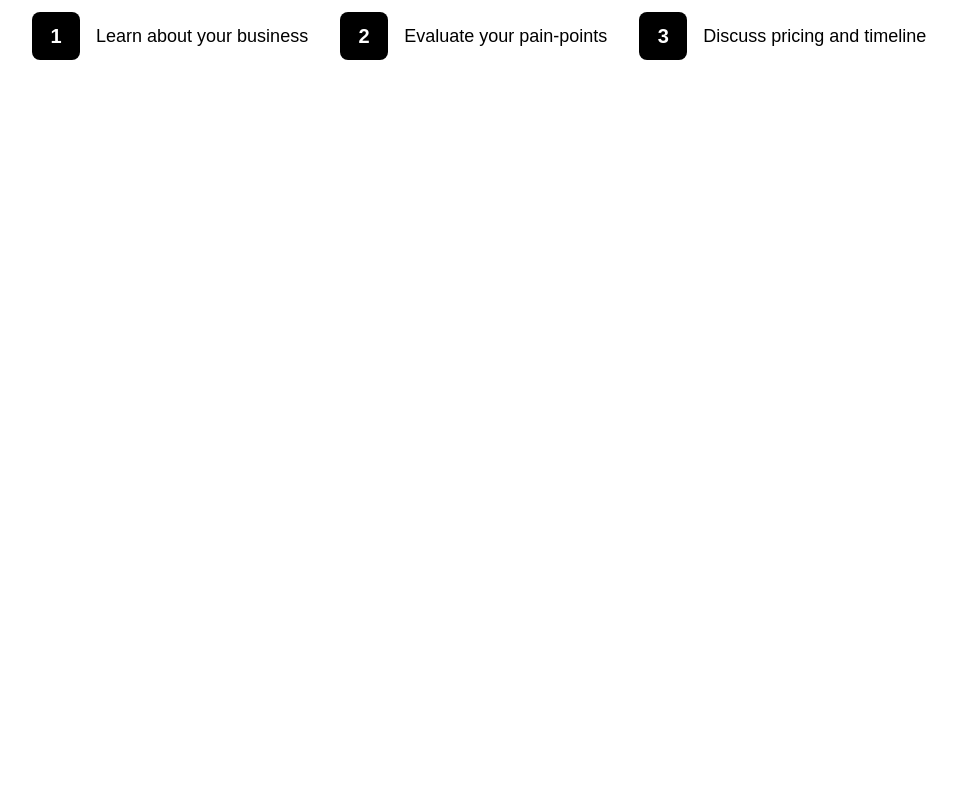
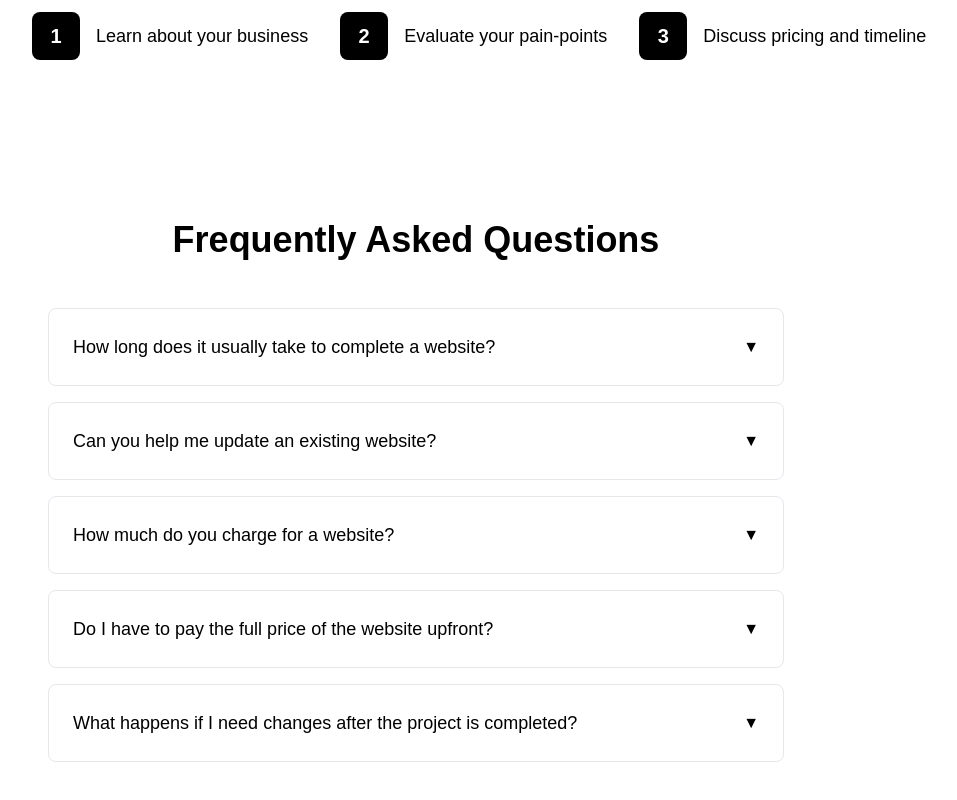
Before and after one commit to Visions-to-Visuals/v2v-website, a Next.js app: page / in a window 1280 px wide. Shown: the part 5542-6342 px from the top of the page, without its empty margins (224-1181 px from the left). Before the commit the page ends 5682 px from the top, so only its background shows below. Built offline with nearby package versions, Linux system fonts and the light colour scheme.

Commit message:
feat: FAQ section

```diff
--- a/src/app/page.tsx
+++ b/src/app/page.tsx
@@ -5,6 +5,7 @@ import { WebsiteDevelopment } from '@/components/sections/WebsiteDevelopment'
 import { TeamSection } from '@/components/sections/TeamSection'
 import { PortfolioSection } from '@/components/sections/PortfolioSection'
 import { CallToAction } from '@/components/sections/CallToAction'
+import { FAQSection } from '@/components/sections/FAQSection'
 
 export default function Home() {
   return (
@@ -16,6 +17,7 @@ export default function Home() {
       <TeamSection />
       <PortfolioSection />
       <CallToAction />
+      <FAQSection />
     </>
   )
 }
--- /dev/null
+++ b/src/components/sections/FAQSection.tsx
@@ -0,0 +1,75 @@
+"use client"
+
+import { useState } from 'react'
+
+interface FAQ {
+  question: string;
+  answer: string;
+}
+
+function FAQItem({ faq }: { faq: FAQ }) {
+  const [isOpen, setIsOpen] = useState(false);
+
+  return (
+    <div className="border border-gray-200 rounded-lg overflow-hidden mb-4">
+      <button
+        onClick={() => setIsOpen(!isOpen)}
+        className="w-full flex items-center justify-between p-6 text-left"
+      >
+        <span className="text-lg">{faq.question}</span>
+        <span className={`transform transition-transform duration-200 ${isOpen ? 'rotate-180' : ''}`}>
+          ▼
+        </span>
+      </button>
+
+      <div
+        className={`overflow-hidden transition-all duration-200 ${
+          isOpen ? 'max-h-96 opacity-100' : 'max-h-0 opacity-0'
+        }`}
+      >
+        <p className="p-6 pt-0 text-gray-600">{faq.answer}</p>
+      </div>
+    </div>
+  );
+}
+
+export function FAQSection() {
+  const faqs: FAQ[] = [
+    {
+      question: "How long does it usually take to complete a website?",
+      answer: "The timeline varies depending on the specific needs and complexity of the project. Typically, the process takes 2-3 months from start to finish. This includes everything from initial consultation and design to development and final revisions."
+    },
+    {
+      question: "Can you help me update an existing website?",
+      answer: "Absolutely! We can help revamp your site with the latest design trends and technologies. Get in touch with us and we'll provide more detailed information on all the services we can provide for you."
+    },
+    {
+      question: "How much do you charge for a website?",
+      answer: "Our pricing varies depending on the complexity and scope of the project. That being said, our pricing starts at $1500 for smaller websites, and starts at $3000 for larger complex sites. For more details on pricing, contact us to discuss the right solution for your specific project."
+    },
+    {
+      question: "Do I have to pay the full price of the website upfront?",
+      answer: "We charge 50% the total price upfront for the designs of the website. Once we move onto website development, the following 25% will be invoiced. After the website is developed, reviewed, and deployed, the final 25% of the price will be invoiced."
+    },
+    {
+      question: "What happens if I need changes after the project is completed?",
+      answer: "Once your website is launched, we provide four weeks of complimentary support to ensure everything runs smoothly at no extra cost. If you want to modify the design or add new pages, we are happy to help with these changes, but it would be charged separately."
+    }
+  ];
+
+  return (
+    <section className="flex flex-col items-center w-full bg-white text-black py-20">
+      <div className="max-w-3xl mx-auto px-4 w-full">
+        {/* Section Title */}
+        <h2 className="text-4xl text-center mb-12">Frequently Asked Questions</h2>
+
+        {/* FAQ List */}
+        <div className="w-full">
+          {faqs.map((faq) => (
+            <FAQItem key={faq.question} faq={faq} />
+          ))}
+        </div>
+      </div>
+    </section>
+  );
+}
```
